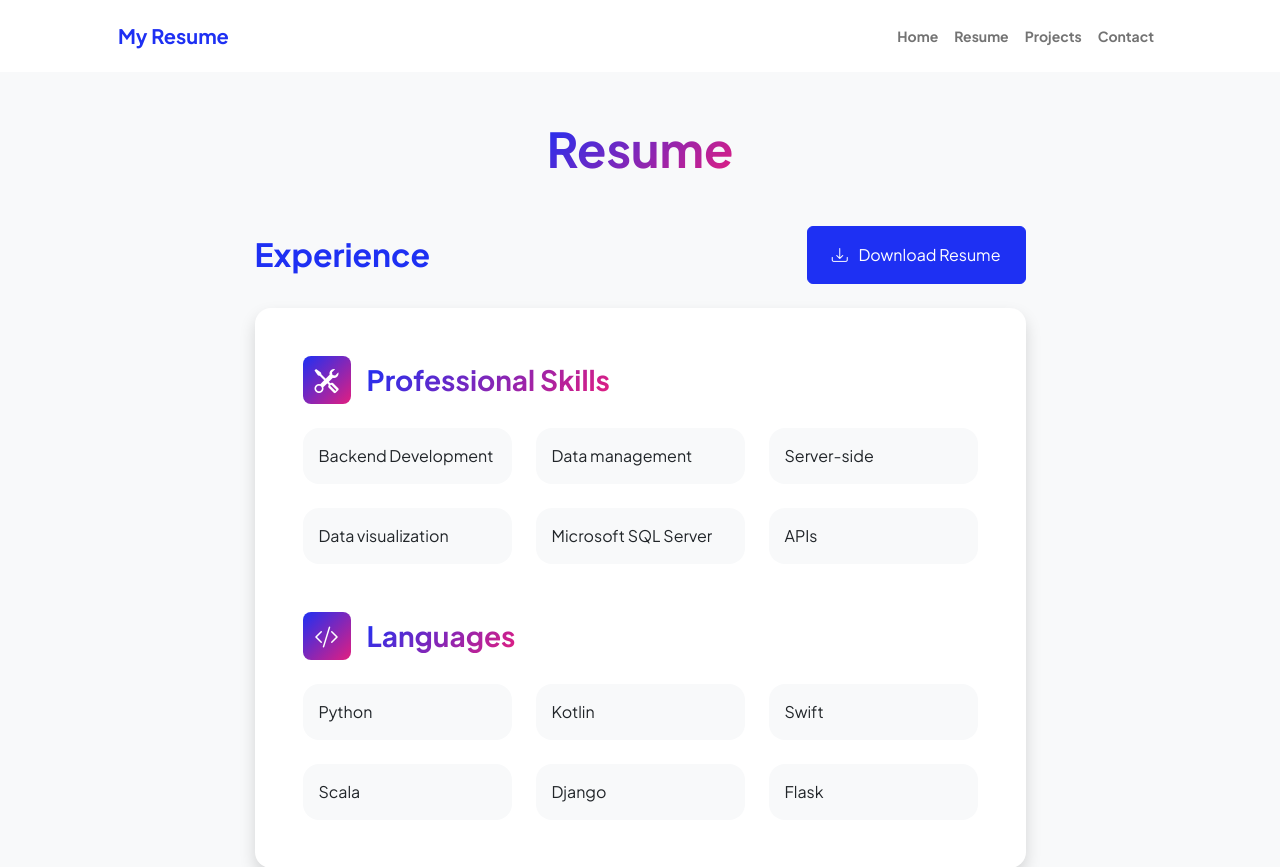
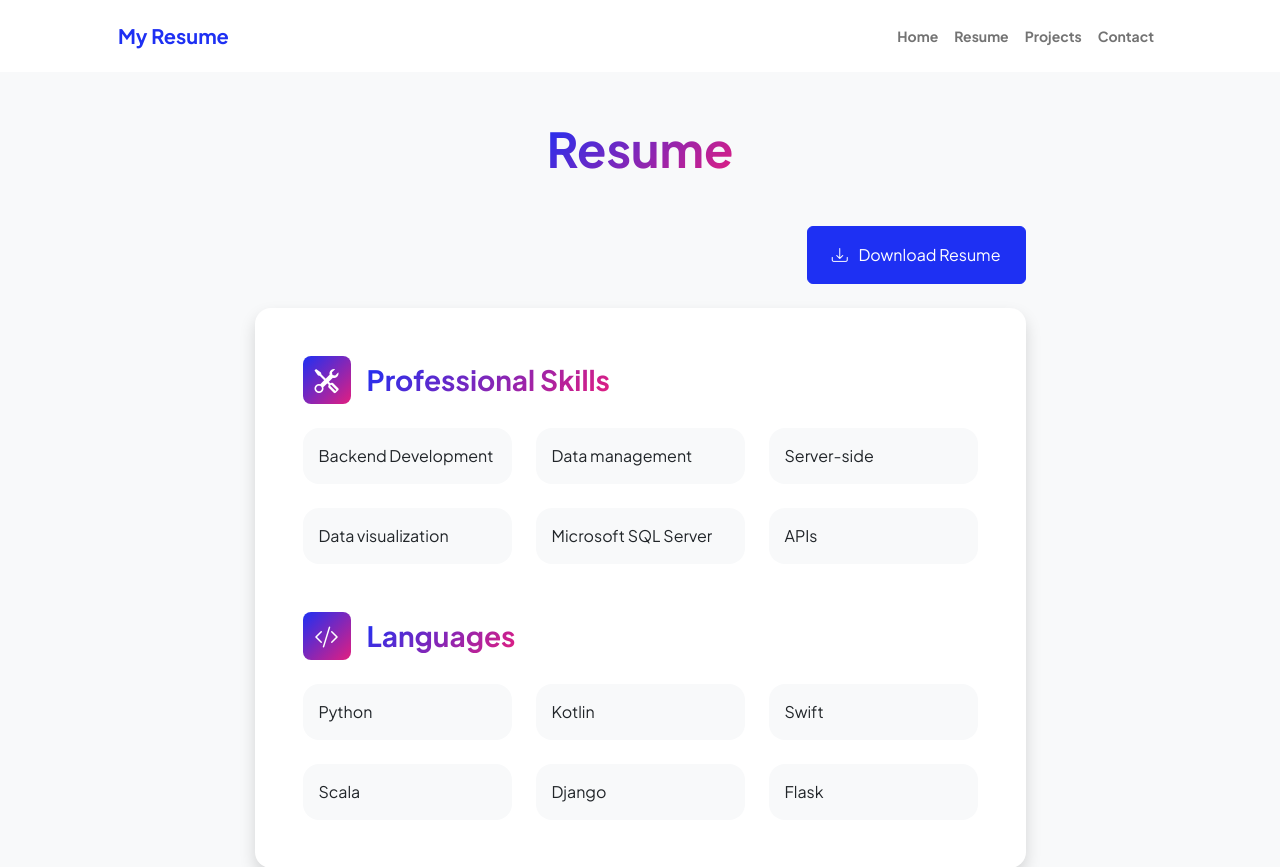
Before and after one commit to Muchai248/Mark-Portfolio, a plain HTML site: page Portfolio/Portfolio/resume.html in a window 1280 px wide. Shown: the top 867 px of the page. Drawn offline with nearby package versions, Linux system fonts and the light colour scheme.

Commit message:
Update resume.html

```diff
--- a/Portfolio/Portfolio/resume.html
+++ b/Portfolio/Portfolio/resume.html
@@ -45,7 +45,7 @@
                         <section>
                         </section>
                             <div class="d-flex align-items-center justify-content-between mb-4">
-                                <h2 class="text-primary fw-bolder mb-0">Experience</h2>
+                                <h2 class="text-primary fw-bolder mb-0"></h2>
                                 <!-- Download resume button-->
                                 <!-- Note: Set the link href target to a PDF file within your project-->
                                 <a class="btn btn-primary px-4 py-3" href="file:///C:/Users/user/Downloads/Mark's%20Resume.pdf">
```
